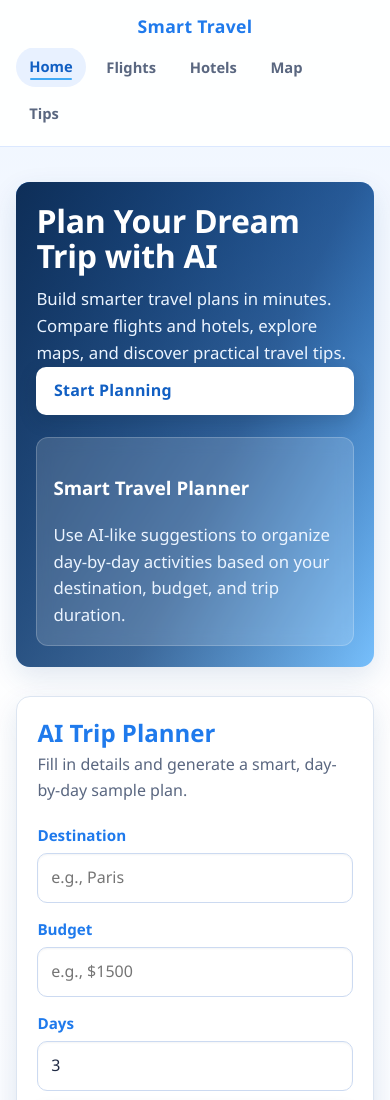
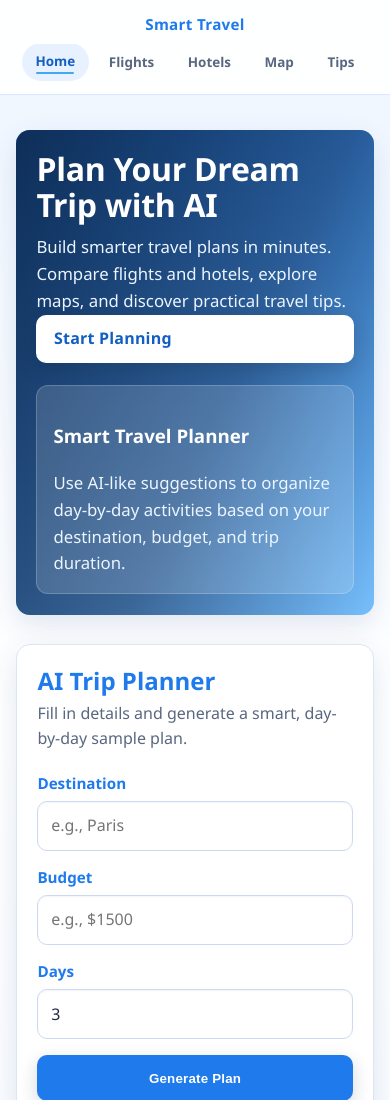
Before and after one commit to zhanaizhakipakin-code/smart-travel-planner, a plain HTML site: page index.html in a window 390 px wide. Shown: the top 1100 px of the page. Drawn offline with Linux system fonts and the light colour scheme.

Commit message:
Add files via upload

```diff
--- a/style.css
+++ b/style.css
@@ -400,12 +400,20 @@ footer {
 }
 
 @media (max-width: 680px) {
+  .navbar {
+    position: static;
+  }
+
   .nav-inner {
-    min-height: 60px;
-    padding: 0.55rem 0;
+    min-height: 52px;
+    padding: 0.45rem 0;
     flex-direction: row;
     align-items: center;
-    gap: 0.65rem;
+    gap: 0.5rem;
+  }
+
+  .logo {
+    font-size: 0.95rem;
   }
 
   .nav-links {
@@ -423,10 +431,10 @@ footer {
 
   .nav-links a {
     width: auto;
-    min-height: 36px;
+    min-height: 32px;
     justify-content: center;
-    padding: 0.48rem 0.72rem;
-    font-size: 0.92rem;
+    padding: 0.35rem 0.56rem;
+    font-size: 0.84rem;
   }
 
   .cards,
```
